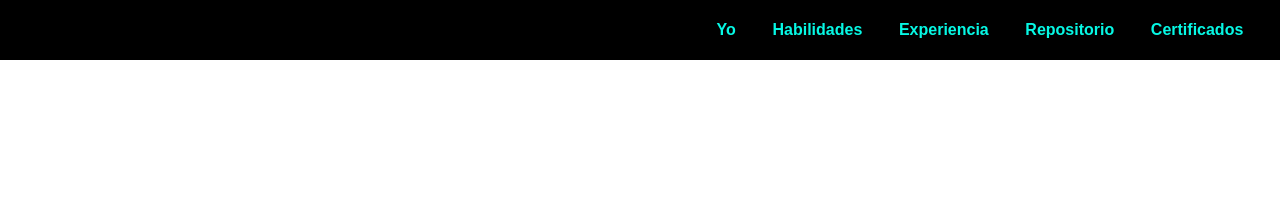
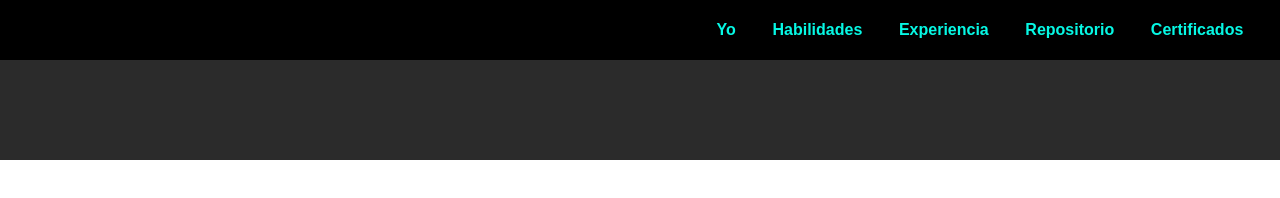
Before and after one commit to kevinooo3/work_for_me, a plain HTML site: page index.html in a window 1280 px wide. Drawn offline with Linux system fonts and the light colour scheme.

Commit message:
dando background al footer

```diff
--- a/estilos/estyles.css
+++ b/estilos/estyles.css
@@ -50,4 +50,5 @@ header ul{
 footer{
     width:100%;
     height:100px;
+    background-color: var(--color-secondary);
 }
```
